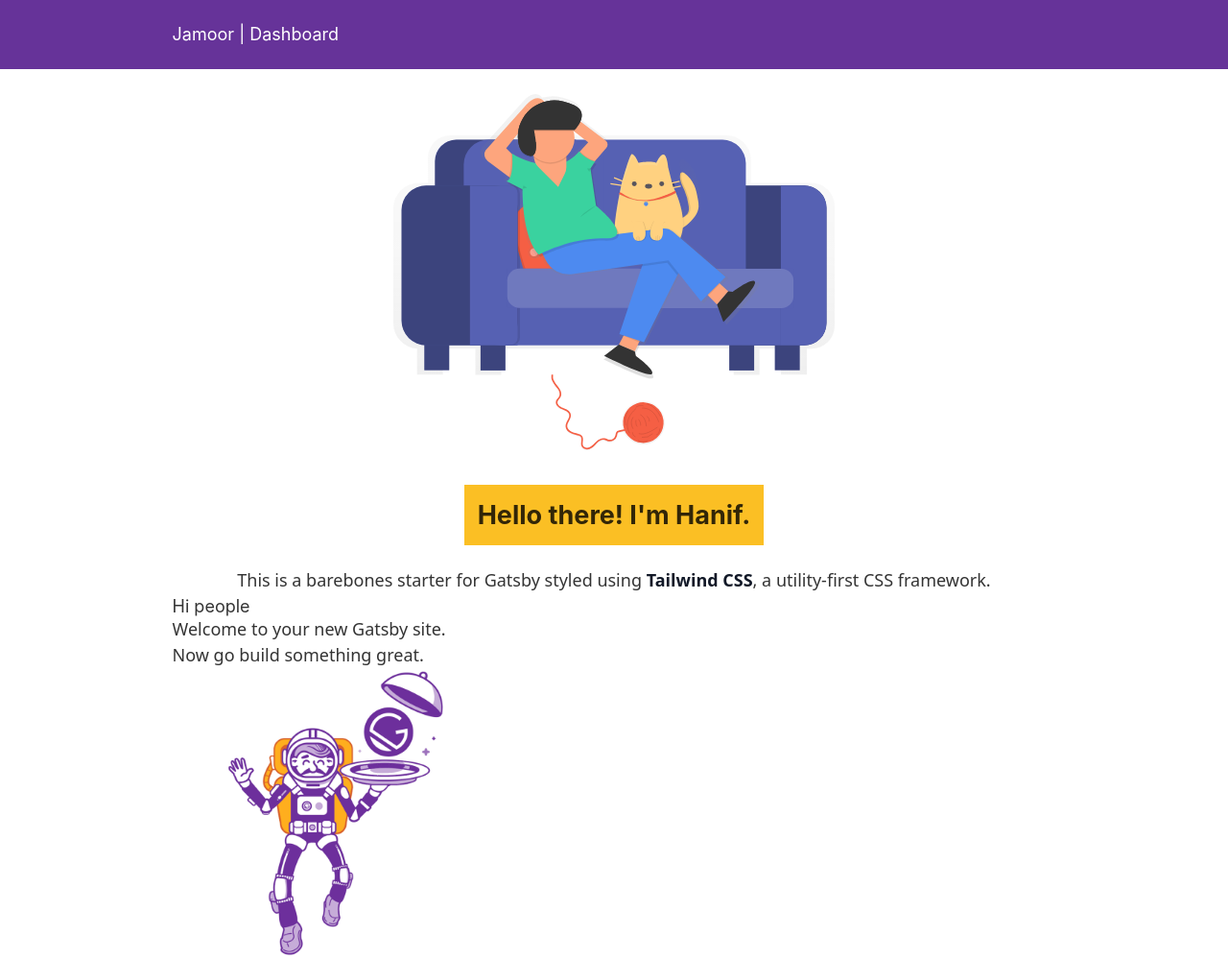
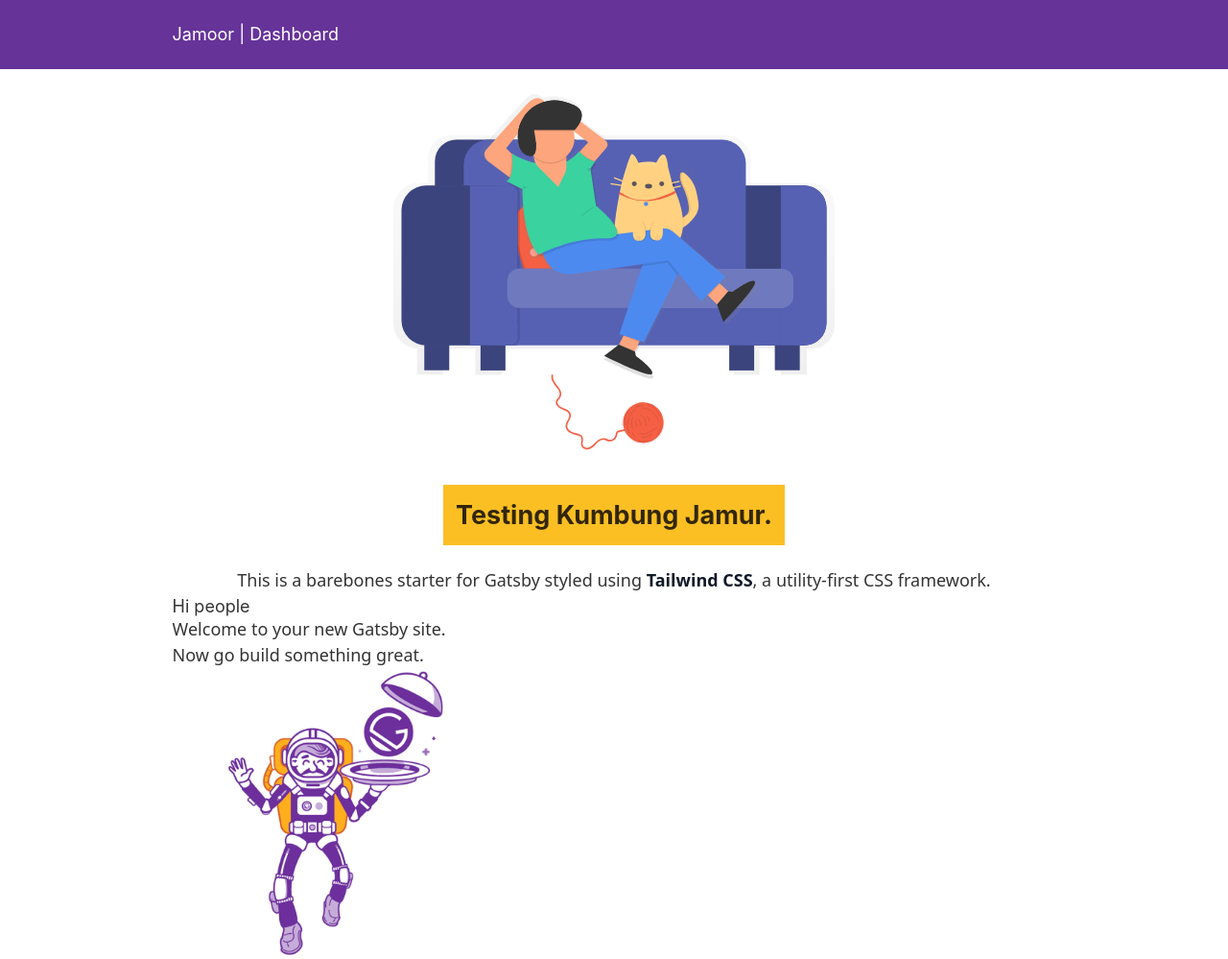
Before and after one commit to mhazhary/jamoor-fe, a Gatsby site: page / in a window 1280 px wide. Shown: the top 999 px of the page at 96% size. Built offline with nearby package versions, Linux system fonts and the light colour scheme; Gatsby itself is replaced by a stand-in of ours.

Commit message:
change index.js

```diff
--- a/src/pages/index.js
+++ b/src/pages/index.js
@@ -21,7 +21,7 @@ const IndexPage = () => (
       />
 
       <h2 className="inline-block p-3 mb-4 text-2xl font-bold bg-yellow-400">
-        Hello there! I'm Hanif.
+        Testing Kumbung Jamur.
       </h2>
 
       <p className="leading-loose">
```
Also changed, not shown: 1 other file.
